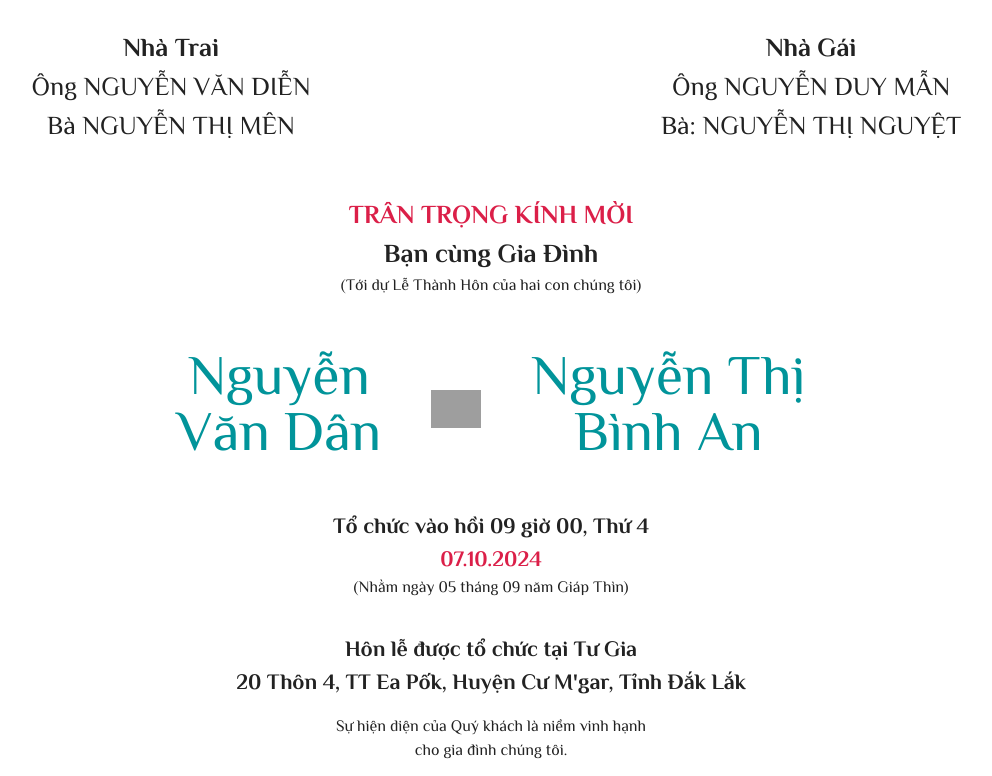
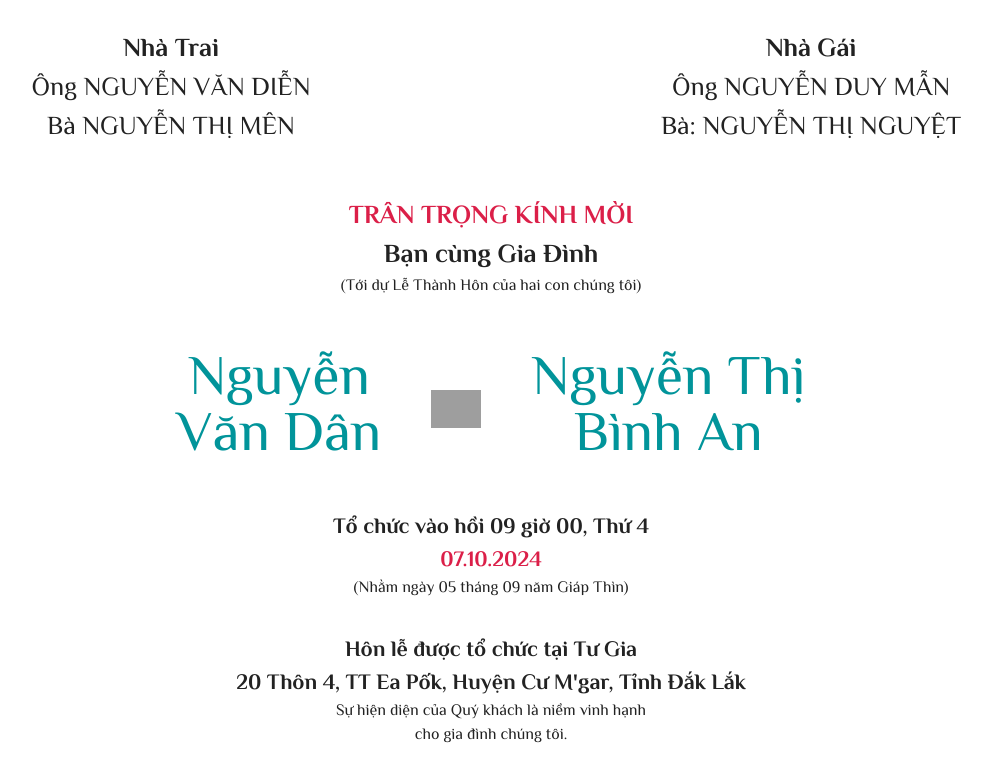
Before and after one commit to homestaygiadinhnho/homestaygiadinhnho, a Jekyll site: the page built from index.html, in a window 1280 px wide. Shown: the part 2038-2814 px from the top of the page, without its empty margins (149-1141 px from the left). Built offline with Jekyll 4.4.1, drawn with Linux system fonts in a browser that asks for light colours; nearby versions of some CDN libraries; some web fonts are replaced; the list of posts is cut into pages by our own code; grey boxes are pictures that could not be loaded.

Commit message:
Update index.html

```diff
--- a/index.html
+++ b/index.html
@@ -190,7 +190,7 @@ sections:
         <span class="font-playfairDisplay text-[16px] xl:text-[16px] block" data-editable="true">(Nhằm ngày {{ page.wedding_date_moon_calendar }})</span><br>
         <span class="font-bold" data-editable="true">{{ page.wedding_venue_label }}</span><br>
         <span class="font-bold" data-editable="true">{{ page.wedding_venue }}</span><br>
-        <span class="flex justify-center font-playfairDisplay text-[16px] xl:text-[16px] mt-4" data-editable="true">Sự hiện diện của Quý khách là niềm vinh hạnh<br>cho gia đình chúng tôi.</span>
+        <span class="flex justify-center font-playfairDisplay text-[16px] xl:text-[16px]" data-editable="true">Sự hiện diện của Quý khách là niềm vinh hạnh<br>cho gia đình chúng tôi.</span>
       </div>
     </div>
     <div class="xxl:absolute top-[82px] xxl:mt-0 right-[120px] text-center xxl:text-left mt-[50px]">
```
